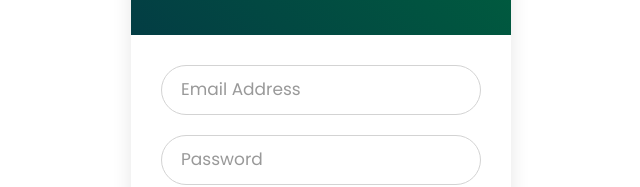
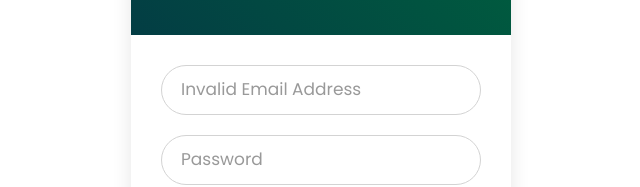
Before and after one commit to lkmSasanga/fas-web-app, a React (Create React App) app: page / in a window 1280 px wide. Shown: the part 215-402 px from the top of the page, without its empty margins (319-959 px from the left). Built offline with nearby package versions, Linux system fonts and the light colour scheme.

Commit message:
invalid email show err msg in login

```diff
--- a/src/containers/Login/Login.js
+++ b/src/containers/Login/Login.js
@@ -160,9 +160,11 @@ class Login extends Component {
                                                     type="text"
                                                     required name="email"
                                                     style={this.state.invalidEmail ?
-                                                        {borderColor: "red", boxShadow:  "15px 15px 27px #e1e1e3"}
+                                                        {borderColor: "red", boxShadow:  "5px 5px 5px #FF7F7F .6"}
                                                         : null} onChange={e => this.onChangeEmail(e)}/>
-                                                <label>Email Address</label>
+                                                {this.state.invalidEmail ?
+                                                    <label style={{color: "red"}}>Invalid Email Address</label>
+                                                    :<label>Invalid Email Address</label> }
                                             </div>
                                             <div className={Classes.field}>
                                                 <input type="password" required="required" name="password" autoComplete="on" onChange={e => this.onChangePassword(e)}/>
```
Also changed, not shown: 1 other file (tests, documents, lock files or other folders).
